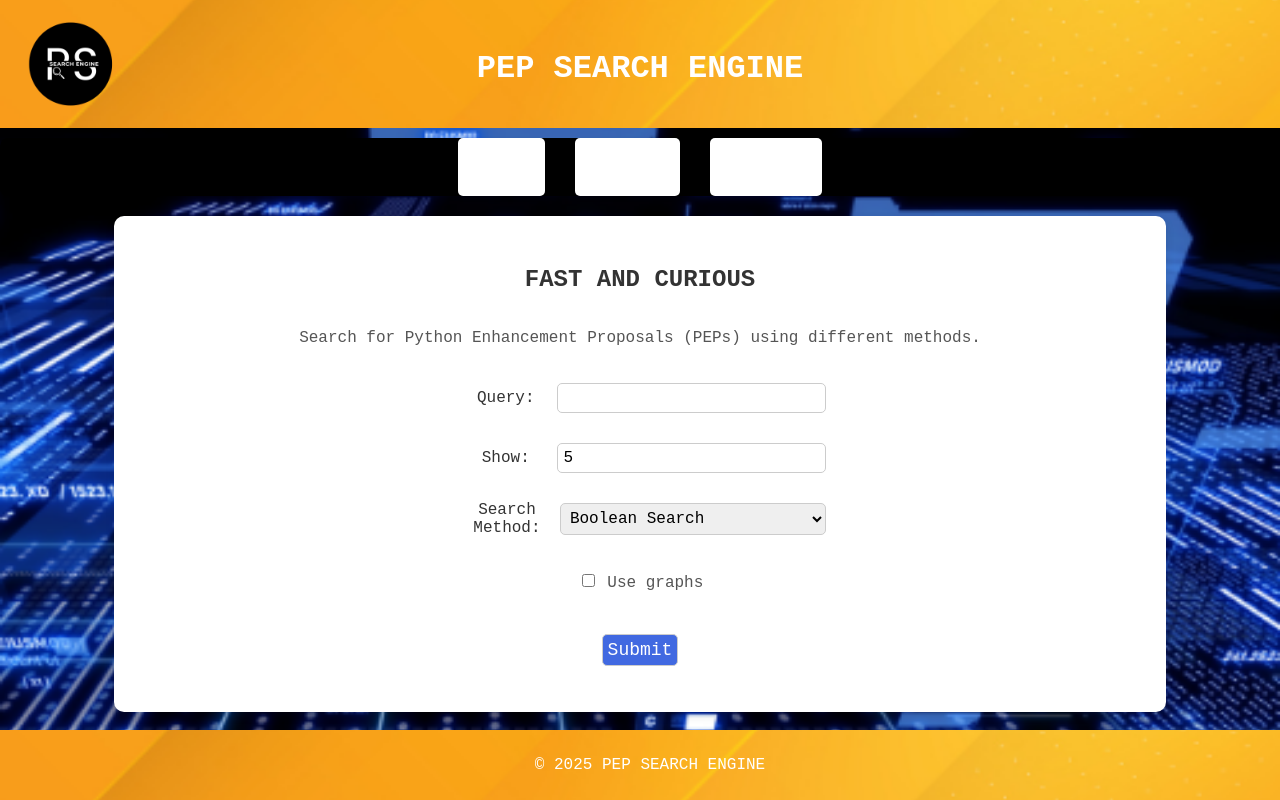
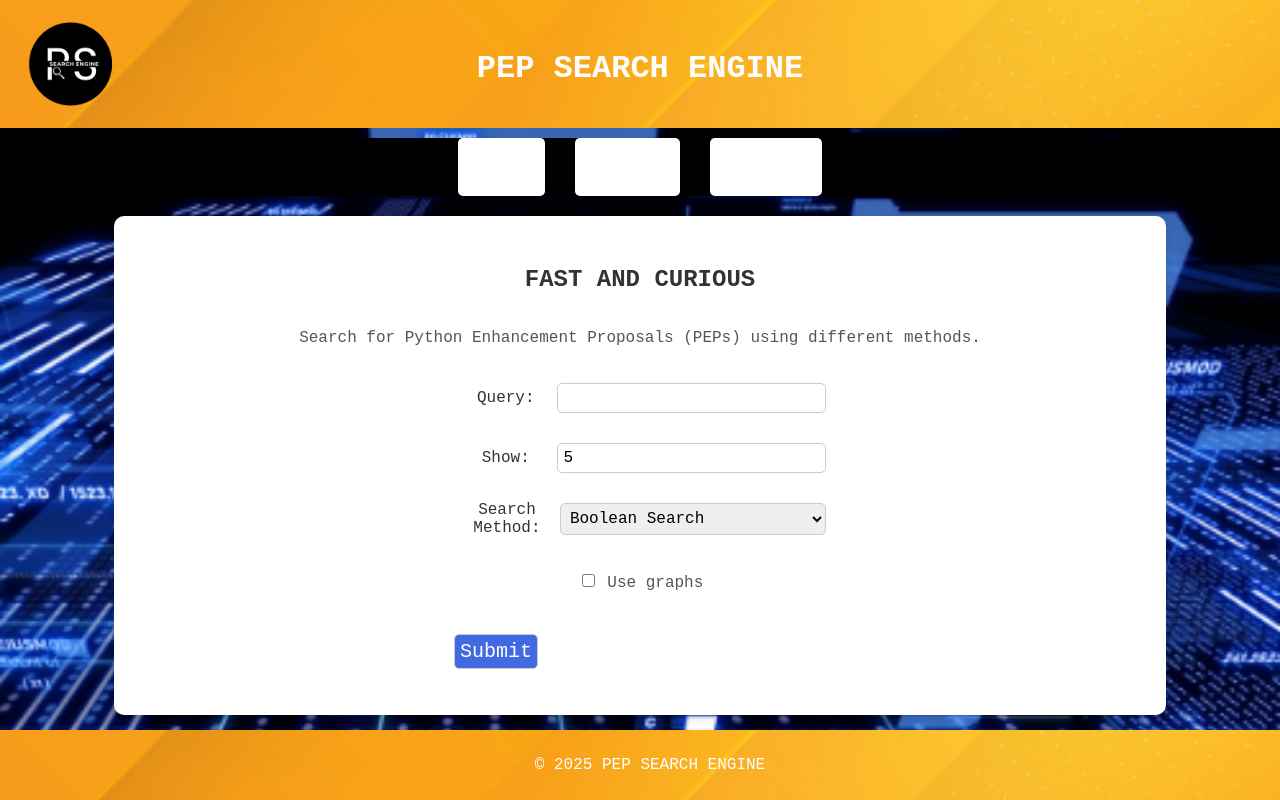
Before and after one commit to ashtonkhd/NLP-application, a Flask app: page / in a window 1280 px wide. Run offline with Flask 3, Linux system fonts and the light colour scheme; parts of the project's set-up code (start-up, migrations or seed data) failed here and were passed over.

Commit message:
css modified

```diff
--- a/static/css/main.css
+++ b/static/css/main.css
@@ -69,10 +69,12 @@ select {
 
 /* --- Submit Button --- */
 input[type="submit"] {
+  display: block;
+  width: auto;
   padding: 20px 40px;
   background-color: #4169E1; /* 14A76C */
   color: white;
-  font-size: 18px;
+  font-size: 20px;
   font-family: 'Courier New', Courier, monospace;
   border: none;
   border-radius: 8px;
```
